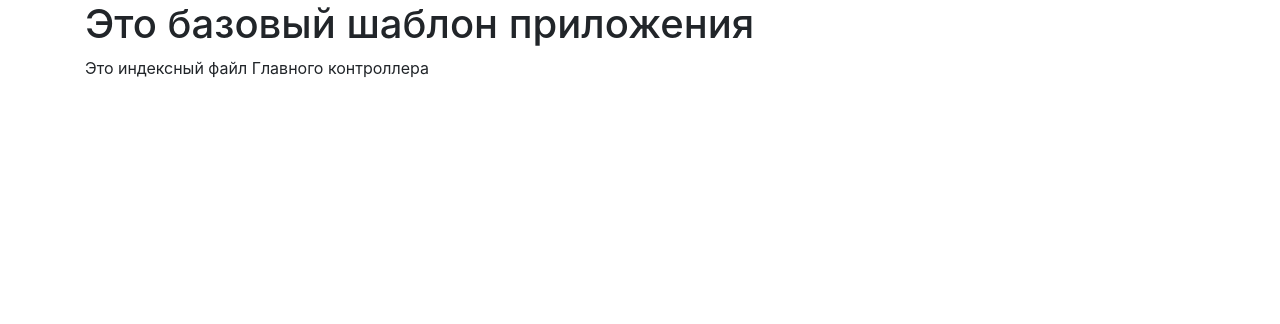
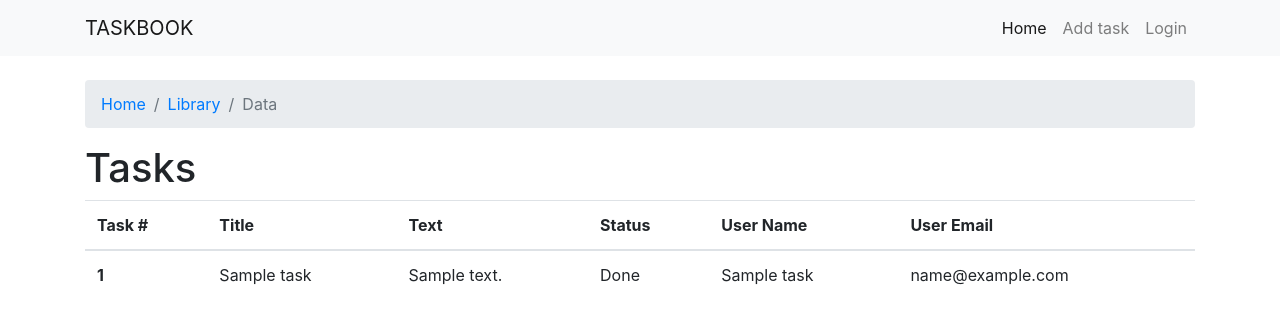
Before and after one commit to Sansurf/taskbook, a PHP site: page / in a window 1280 px wide. Shown: the top 324 px of the page. Run offline with PHP 8.4, Linux system fonts and the light colour scheme; tables that the repository leaves empty or names only in its code hold one stand-in row (values such as "Sample post").

Commit message:
add site-index and site-add pages

```diff
--- a/controllers/Controller.php
+++ b/controllers/Controller.php
@@ -8,19 +8,19 @@ namespace app\controllers;
 class Controller
 {
     // метатеги
-    public $title = "Задачник";
+    public $title = "Taskbook";
     public $description;
 
     /**
      * Контент для вставки в базовый шаблон
      *
-     * @param string $view  Путь до файла
-     * @param array $params Передаваемые параметры
+     * @param string $view Название файла
+     * @param array $vars Переменные для шаблона
      * @return bool
      */
-    public function render($view, $params = [])
+    public function render($view, $vars = [])
     {
-        $content = $this->template($view, $params);
+        $content = $this->template("../views/$view.php", $vars);
         if ($this->renderLayout($content)) return true;
 
         return false;
@@ -34,7 +34,11 @@ class Controller
      */
     private function renderLayout($content)
     {
-        $vars = array('title' => $this->title, 'description' => $this->description, 'content'=>$content);
+        $vars = array(
+            'title' => $this->title,
+            'description' => $this->description,
+            'content' => $content
+        );
         if ($output = $this->template('../views/layout/main.php', $vars)) {
             echo $output;
             return true;
@@ -45,11 +49,11 @@ class Controller
     /**
      * Генератор HTML
      *
-     * @param $fileName
+     * @param $view
      * @param array $vars
      * @return string
      */
-    protected function template($fileName, $vars = [])
+    protected function template($view, $vars = [])
     {
         // Установка переменных для шаблона.
         foreach ($vars as $k => $v)
@@ -59,7 +63,7 @@ class Controller
 
         // Генерация HTML в строку.
         ob_start();
-        include "$fileName";
+        include "$view";
         return ob_get_clean();
     }
 }
--- a/controllers/SiteController.php
+++ b/controllers/SiteController.php
@@ -2,11 +2,64 @@
 
 namespace app\controllers;
 
+use app\models\DriverDB;
 
 class SiteController extends Controller
 {
+    /**
+     * Displays homepage.
+     *
+     * @return string
+     */
     public function actionIndex()
     {
-        return $this->render('../views/site/index.php', []);
+        $vars = [];
+
+        $db = DriverDB::getInstance();
+        $query = $db->select("SELECT * FROM `user`,`task` WHERE `task`.`user_id` = `user`.`id`");
+
+        foreach ($query as $key => $value) {
+            $vars[$key] = $value;
+        }
+
+        return $this->render('site-index', $vars);
+    }
+
+    /**
+     * Displays adding page.
+     *
+     * @return string
+     */
+    public function actionAdd()
+    {
+        $this->title .= "::Добавление новой задачи";
+        $message = '';
+
+        if (isset($_POST['userName']))
+        {
+            $name = trim($_POST['userName']);
+            $email = trim($_POST['email']);
+
+            $title = trim($_POST['title']);
+            $text = trim($_POST['text']);
+
+            $db = DriverDB::getInstance();
+            $userId = $db->Insert('user', ['name' => $name, 'email' => $email]);
+            $db->Insert('task', ['user_id' => $userId, 'title' => $title, 'content' => $text]);
+
+            $message = "Task sent";
+        }
+
+        return $this->render('site-add', ['message' => $message]);
+    }
+
+    /**
+     * Login action.
+     *
+     * @return string
+     */
+    public function actionLogin()
+    {
+        return $this->render('site-login', []);
     }
 }
--- a/models/DriverDB.php
+++ b/models/DriverDB.php
@@ -1,6 +1,8 @@
 <?php
 
 namespace app\models;
+
+require "../config/db.php";
 
 /**
  * Модель для взаимодействий с базой данных.
@@ -17,7 +19,7 @@ class DriverDB
             or die(mysqli_error($this->link));
     }
 
-    private static function getInstance()
+    public static function getInstance()
     {
         if (self::$instance == null) {
             self::$instance = new DriverDB();
@@ -39,8 +41,8 @@ class DriverDB
 
         $rows = [];
         $count = mysqli_num_rows($result);
-        for ($i = 0; $i <= $count; $i++) {
-            $rows = mysqli_fetch_assoc($result);
+        for ($i = 0; $i < $count; $i++) {
+            $rows[] = mysqli_fetch_assoc($result);
         }
 
         return $rows;
@@ -69,7 +71,7 @@ class DriverDB
         $columnsStr = implode(',', $columns);
         $valuesStr = implode(',', $values);
 
-        $sql = "INSERT INTO $table ($columnsStr) VALUES ($valuesStr)";
+        $sql = "INSERT INTO $table ($columnsStr) VALUES ($valuesStr);";
         $result = mysqli_query($this->link, $sql);
         if (!$result) die(mysqli_error($this->link));
 
--- a/views/layout/main.php
+++ b/views/layout/main.php
@@ -13,11 +13,40 @@
 </head>
 
 <body>
-<div class="container">
-    <h1>Это базовый шаблон приложения</h1>
+    <nav class="navbar navbar-expand-lg navbar-light bg-light">
+        <div class="container">
+            <a class="navbar-brand" href="/">TASKBOOK</a>
+            <button class="navbar-toggler" type="button" data-toggle="collapse" data-target="#navbarNav"
+                    aria-controls="navbarNav" aria-expanded="false" aria-label="Toggle navigation">
+                <span class="navbar-toggler-icon"></span>
+            </button>
+            <div class="collapse navbar-collapse justify-content-end" id="navbarNav">
+                <ul class="navbar-nav">
+                    <li class="nav-item active">
+                        <a class="nav-link" href="/">Home<span class="sr-only">(current)</span></a>
+                    </li>
+                    <li class="nav-item">
+                        <a class="nav-link" href="?action=add">Add task</a>
+                    </li><li class="nav-item">
+                        <a class="nav-link" href="?action=login">Login</a>
+                    </li>
+                </ul>
+            </div>
+        </div>
+    </nav>
+    <br>
+    <div class="container">
+        <nav aria-label="breadcrumb">
+            <ol class="breadcrumb">
+                <li class="breadcrumb-item"><a href="#">Home</a></li>
+                <li class="breadcrumb-item"><a href="#">Library</a></li>
+                <li class="breadcrumb-item active" aria-current="page">Data</li>
+            </ol>
+        </nav>
 
-    <?= $content ?>
-</div>
+        <?= $content ?>
+
+    </div>
 
 <script src="js/bootstrap.min.js"></script>
 </body>
--- /dev/null
+++ b/views/site-index.php
@@ -0,0 +1,26 @@
+<h1>Tasks</h1>
+
+<table class="table">
+    <thead>
+    <tr>
+        <th scope="col">Task #</th>
+        <th scope="col">Title</th>
+        <th scope="col">Text</th>
+        <th scope="col">Status</th>
+        <th scope="col">User Name</th>
+        <th scope="col">User Email</th>
+    </tr>
+    </thead>
+    <tbody>
+    <?php foreach ($vars as $array): ?>
+    <tr>
+        <th scope="row"><?= $array['id'] ?></th>
+        <td><?= $array['title'] ?></td>
+        <td><?= $array['content'] ?></td>
+        <td><?= (!$array['status']) ? 'New' : 'Done' ?></td>
+        <td><?= $array['name'] ?></td>
+        <td><?= $array['email'] ?></td>
+    </tr>
+    <?php endforeach; ?>
+    </tbody>
+</table>
--- /dev/null
+++ b/views/site-login.php
@@ -0,0 +1 @@
+<h1>Login</h1>
--- a/views/site/index.php
+++ /dev/null
@@ -1 +0,0 @@
-Это индексный файл Главного контроллера
```
Also changed, not shown: views/site-add.php (added, +27 -0 lines).
